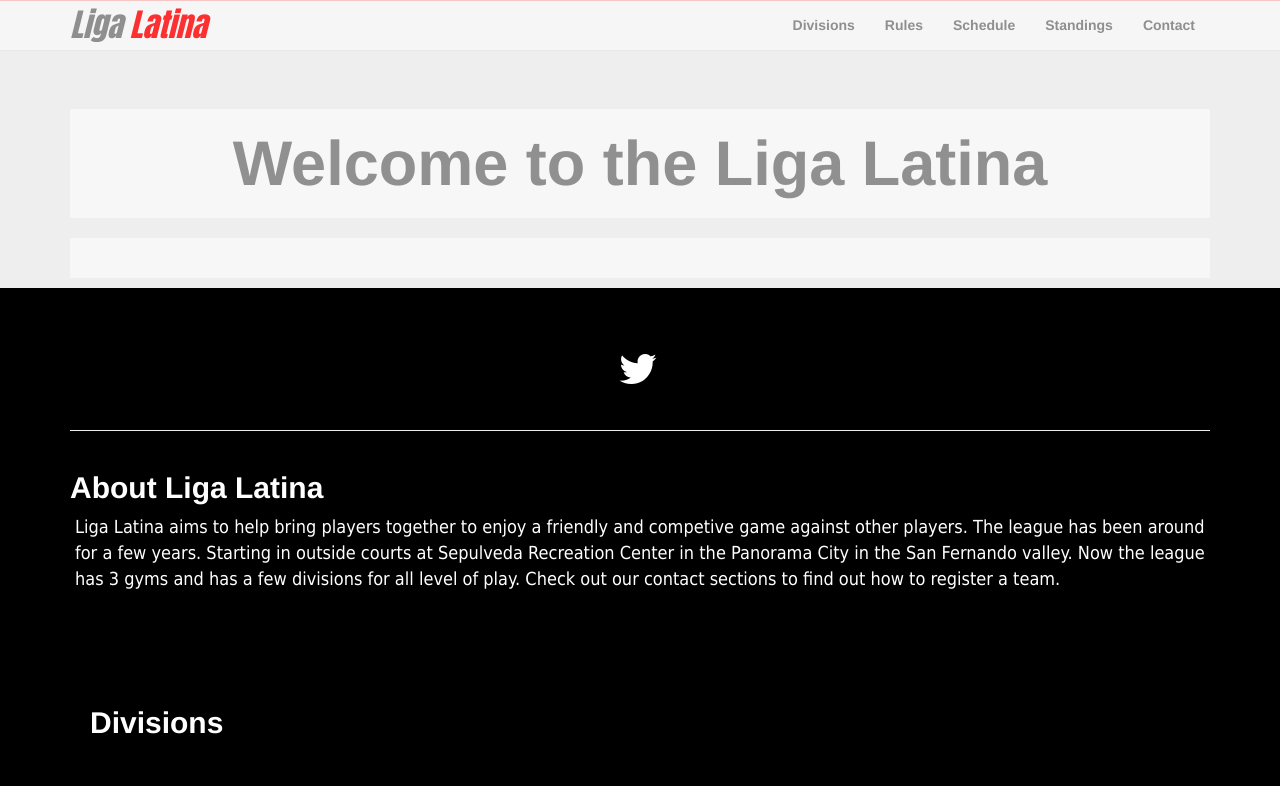
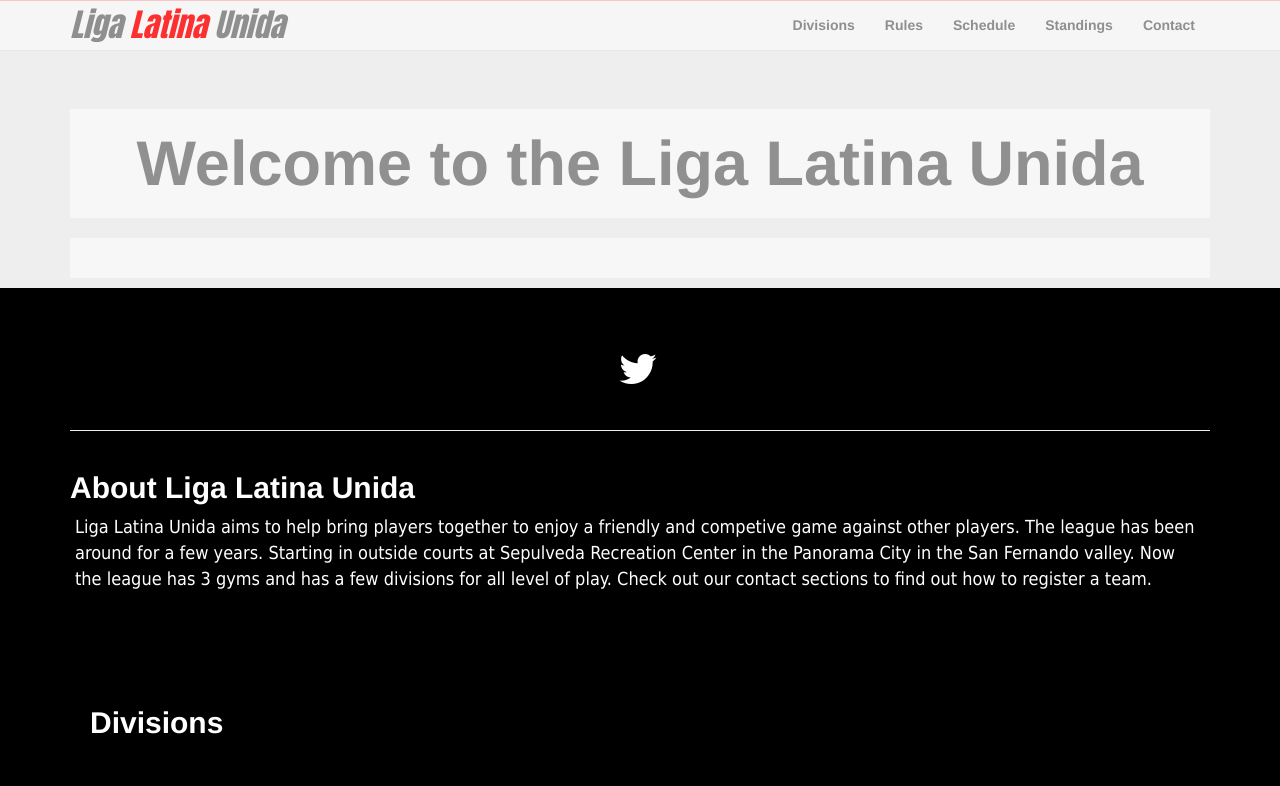
Before and after one commit to monkichi/LigaLatinaUnidaWebSite, a plain HTML site: page index.html in a window 1280 px wide. Shown: the top 786 px of the page. Drawn offline with Linux system fonts and the light colour scheme.

Commit message:
Modified the Nname from Liga Latina to Liga Latina Unida

```diff
--- a/index.html
+++ b/index.html
@@ -1,7 +1,7 @@
 <!DOCTYPE html>
 <head>
 
-	<title>Liga Latina</title>
+	<title>Liga Latina Unida</title>
 
     <link type="text/css" rel="stylesheet" href="css/bootstrap.css">
     <link type="text/css" rel="stylesheet" href="css/global.css">
@@ -25,7 +25,7 @@
                 <span class="icon-bar"></span>
 
                 </button>
-                <a href="index.html" class="navbar-brand fadeInLeftBig animated" style="font-family: impact; font-size: 32px;"><i>Liga <font color="#FF0000">Latina</font></i></a>
+                <a href="index.html" class="navbar-brand fadeInLeftBig animated" style="font-family: impact; font-size: 32px;"><i>Liga <font color="#FF0000">Latina</font> Unida</i></a>
         	</div>
             <div class="navbar-collapse collapse navbar-right">
             	<ul class="nav navbar-nav">
@@ -60,7 +60,7 @@
 
        <div class="jumbotron animated pulse"><br><br>
         <div class="container animated fadeIn">
-        <h1 style="text-align:center" > Welcome to the Liga Latina<h1>
+        <h1 style="text-align:center" > Welcome to the Liga Latina Unida<h1>
 
      </div>
 
@@ -88,8 +88,8 @@
 
           <div class="row animated fadeIn">
               <div class="container">
-              <h2 style="color: #FFFFFF; padding: 0px;"><b>About Liga Latina</h2></b>
-              <p style="color: #ffffff; font-size: 18px;">Liga Latina aims to help bring players together to enjoy a friendly and competive game against other players. The league has
+              <h2 style="color: #FFFFFF; padding: 0px;"><b>About Liga Latina Unida</h2></b>
+              <p style="color: #ffffff; font-size: 18px;">Liga Latina Unida aims to help bring players together to enjoy a friendly and competive game against other players. The league has
               been around for a few years. Starting in outside courts at Sepulveda Recreation Center in the Panorama City in the San Fernando valley. Now the league has 3 gyms and has a few
               divisions for all level of play. Check out our contact sections to find out how to register a team.</p
             </div>
@@ -984,7 +984,7 @@
          <div class="row">
             <div class="col-lg-12">
               <br>
-            <p><i>Copyright &copy; 2016 Liga Latina</p><i><br>
+            <p><i>Copyright &copy; 2016 Liga Latina Unida</p><i><br>
             </div>
         </div>
 
```
